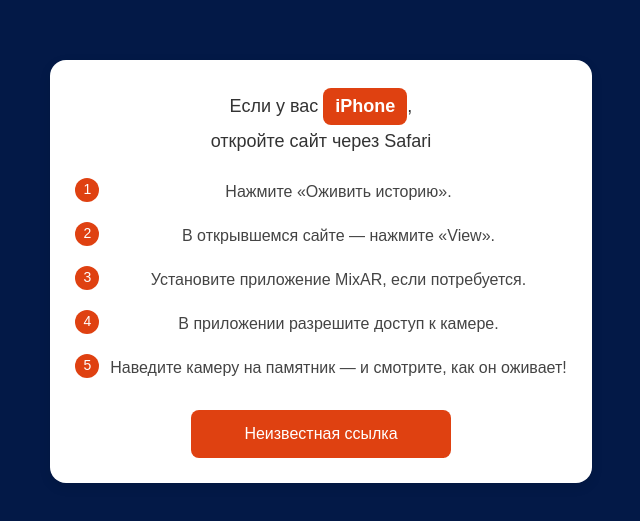
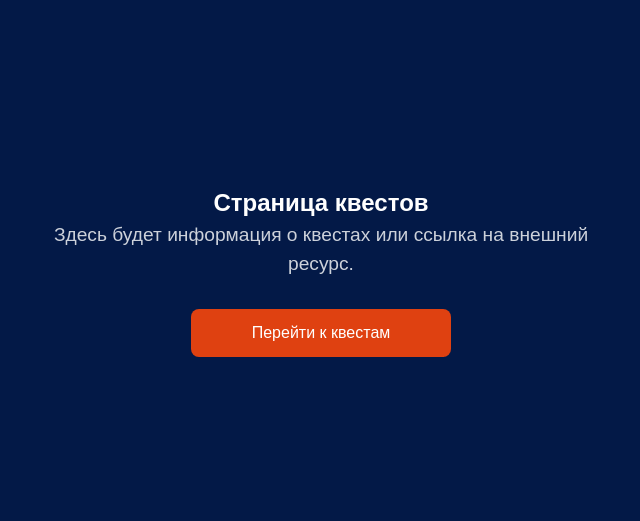
Before and after one commit to Mr-int/Ar-nikolaev, a React (Create React App) app: page /quest in a window 1280 px wide. Shown: the part 129-650 px from the top of the page, without its empty margins (319-959 px from the left). Built offline with nearby package versions, Linux system fonts and the light colour scheme; the HTML template or start-up script is replaced by a standard one.

Commit message:
Добавлены маршруты /nikolaev, /gagarin, /quest и заголовки h2 для страниц

```diff
--- a/src/App.js
+++ b/src/App.js
@@ -5,6 +5,7 @@ import Nikolaev from "./components/Nikolaev";
 import Gagarin from "./components/Gagarin";
 import Turing from "./components/Turing";
 import Redirect from "./components/Redirect";
+import Quest from "./components/Quest";
 
 function App() {
   return (
@@ -15,6 +16,7 @@ function App() {
         <Route path="/nikolaev" element={<Nikolaev />} />
         <Route path="/gagarin" element={<Gagarin />} />
         <Route path="/turing" element={<Turing />} />
+        <Route path="/quest" element={<Quest />} />
         <Route path=":name" element={<Redirect />} />
       </Routes>
     </Router>
--- a/src/components/Gagarin.jsx
+++ b/src/components/Gagarin.jsx
@@ -37,6 +37,7 @@ const Gagarin = () => {
 
   return (
     <div className="instruction-block">
+      <h2>Страница Гагарина</h2>
       <div className="iphone-note">
         Если у вас <span className="iphone-label">iPhone</span>,<br />
         откройте сайт через Safari
--- a/src/components/Home.jsx
+++ b/src/components/Home.jsx
@@ -15,6 +15,9 @@ const Home = () => (
         <Link to="/monuments" className="cta-button home-link-ar">
           AR
         </Link>
+        <Link to="/quest" className="cta-button home-link-quest">
+          Квесты (внутренняя)
+        </Link>
         <a href="https://gamechebminiapp.onrender.com/" className="cta-button home-link-quest" target="_blank" rel="noopener noreferrer">
           Квесты
         </a>
--- a/src/components/Nikolaev.jsx
+++ b/src/components/Nikolaev.jsx
@@ -37,6 +37,7 @@ const Nikolaev = () => {
 
   return (
     <div className="instruction-block">
+      <h2>Страница Николая</h2>
       <div className="iphone-note">
         Если у вас <span className="iphone-label">iPhone</span>,<br />
         откройте сайт через Safari
--- /dev/null
+++ b/src/components/Quest.jsx
@@ -0,0 +1,11 @@
+import React from 'react';
+
+const Quest = () => (
+  <div className="quest-page">
+    <h2>Страница квестов</h2>
+    <p>Здесь будет информация о квестах или ссылка на внешний ресурс.</p>
+    <a href="https://gamechebminiapp.onrender.com/" target="_blank" rel="noopener noreferrer" className="cta-button">Перейти к квестам</a>
+  </div>
+);
+
+export default Quest;
```
